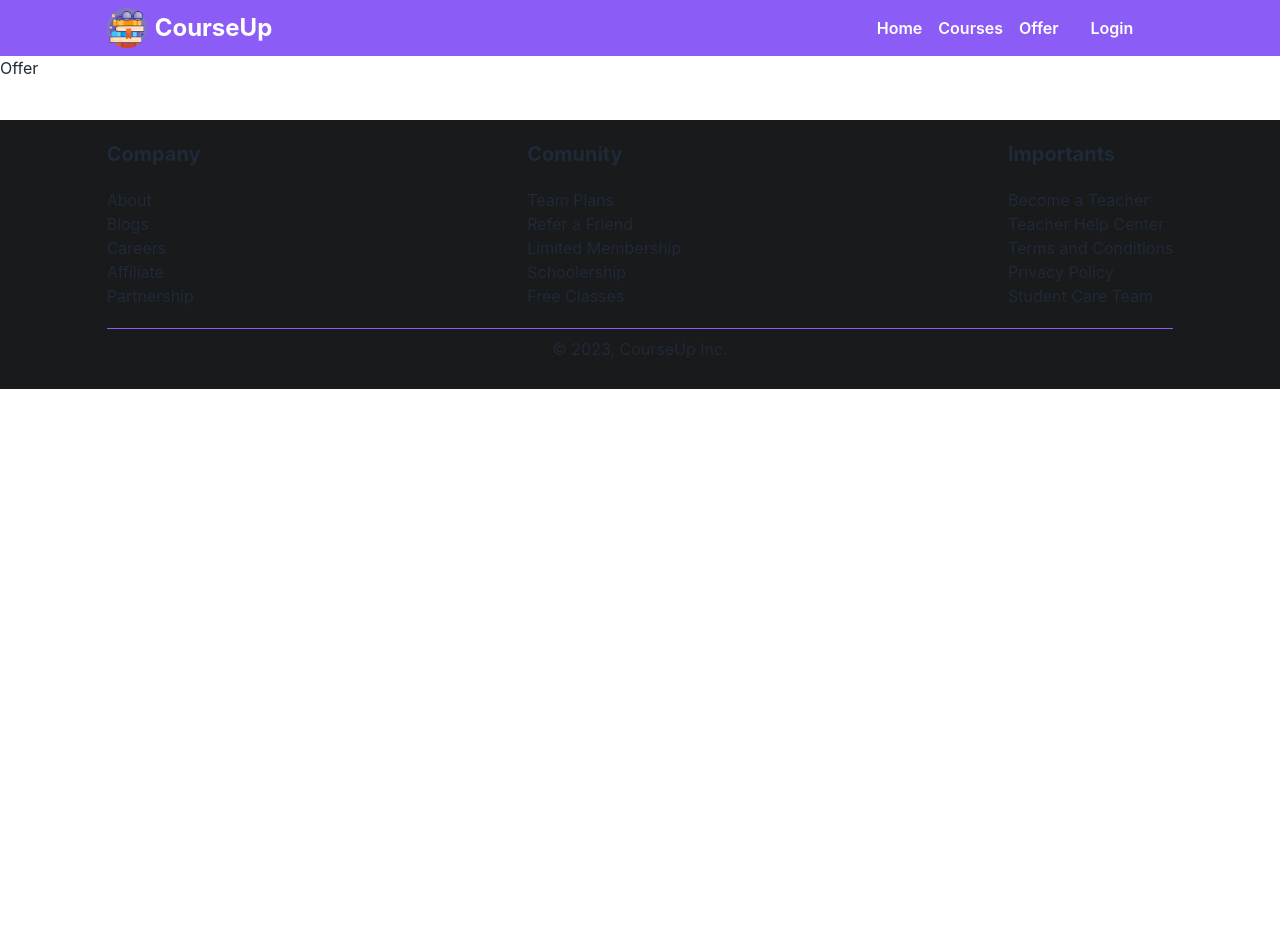
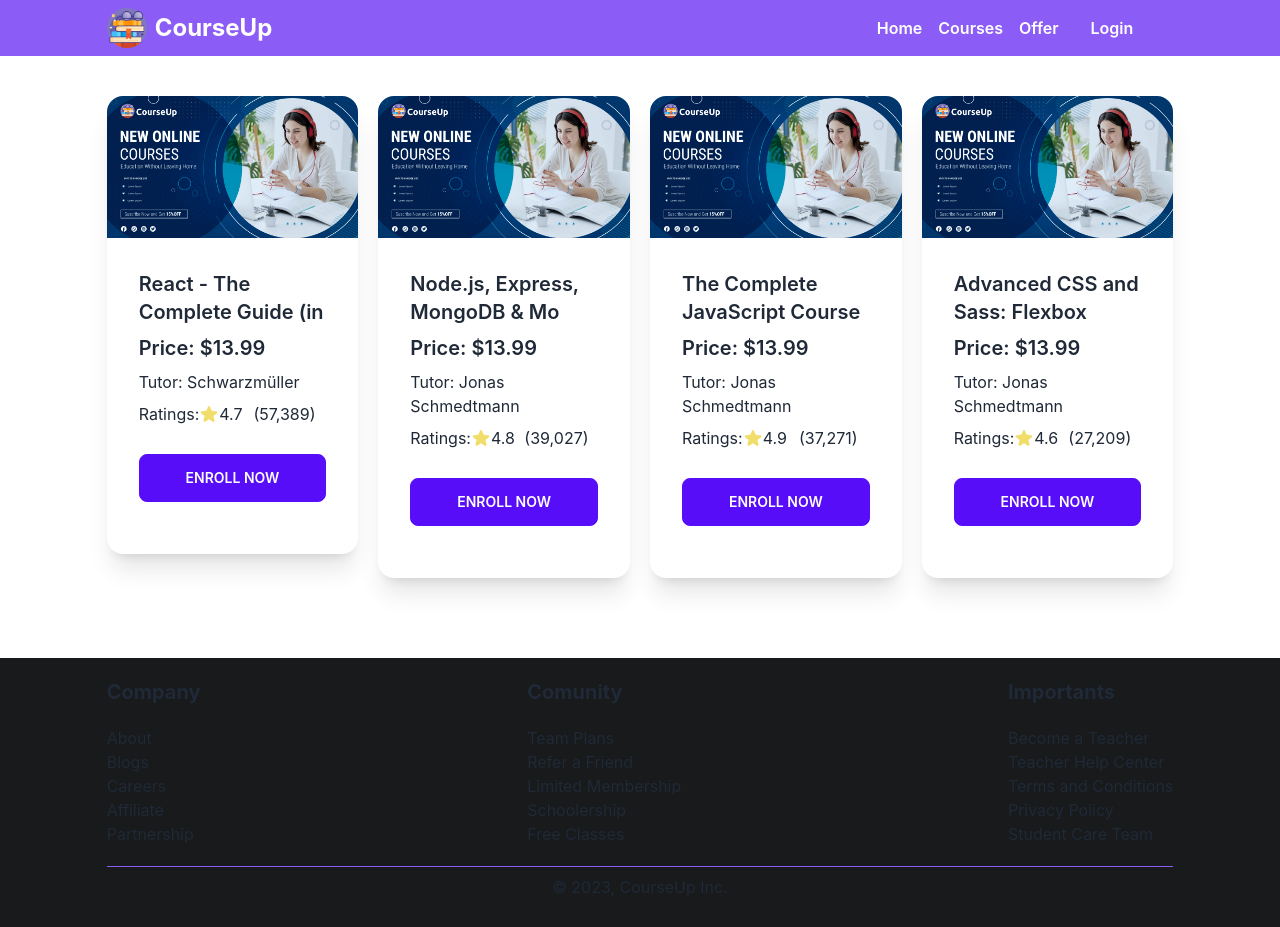
Before and after one commit to saadhossain/courseup-react, a React (Create React App) app: page /offer in a window 1280 px wide. Before the commit the page ends 800 px from the top, so only its background shows below. Built offline with nearby package versions, Linux system fonts and the light colour scheme; no server answers.

Commit message:
Offer page added

```diff
--- a/src/Components/Courses/CourseSingle.js
+++ b/src/Components/Courses/CourseSingle.js
@@ -1,12 +1,12 @@
 import { StarIcon } from '@heroicons/react/24/solid';
 import React from 'react';
-
+import placeholder from './home-banner.jpg'
 const CourseSingle = ({ course }) => {
     const { image, name, price, tutor, rating } = course;
     return (
         <div>
             <div className="card w-full bg-base-100 shadow-xl">
-                <figure><img src={image} alt={name} className='w-full rounded-t' /></figure>
+                <figure><img src={image && placeholder} alt={name} className='w-full rounded-t' /></figure>
                 <div className="card-body">
                     <h2 className="card-title">{name.length > 30 ? name.slice(0, 30) : name}</h2>
                     <h2 className="card-title">Price: ${price}</h2>
@@ -17,7 +17,7 @@ const CourseSingle = ({ course }) => {
                         <p>({rating.total})</p>
                     </span>
                     <div className="card-actions justify-center my-5">
-                        <button className="btn btn-primary">Enroll Now</button>
+                        <button className="btn btn-primary w-full">Enroll Now</button>
                     </div>
                 </div>
             </div>
--- a/src/Components/Offer/Offer.js
+++ b/src/Components/Offer/Offer.js
@@ -1,9 +1,17 @@
 import React from 'react';
+import { useLoaderData } from 'react-router-dom';
+import CourseSingle from '../Courses/CourseSingle';
 
 const Offer = () => {
+    const courses = useLoaderData()
+    console.log(courses);
     return (
-        <div>
-            <h2>Offer</h2>
+        <div className='w-10/12 mx-auto py-10'>
+            <div className='grid md:grid-cols-4 gap-5'>
+                {
+                    courses.map(course => <CourseSingle key={course.id} course={course}></CourseSingle>)
+                }
+            </div>
         </div>
     );
 };
--- a/src/Components/Router/Routes.js
+++ b/src/Components/Router/Routes.js
@@ -21,7 +21,7 @@ export const routes = createBrowserRouter([
                 path:'/courses',
                 loader:courseData,
                 element:<PrivateRouter><Courses></Courses></PrivateRouter>},
-            {path:'/offer', element:<Offer></Offer>},
+            {path:'/offer', loader:courseData, element:<Offer></Offer>},
             {path:'/login', element:<Login></Login>},
             {path:'/register', element:<Register></Register>}
         ],
```
Also changed, not shown: src/Components/Courses/home-banner.jpg (added).
